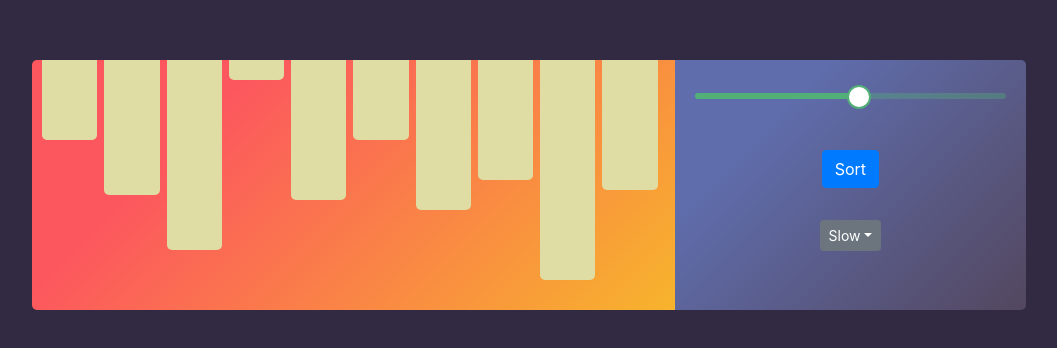
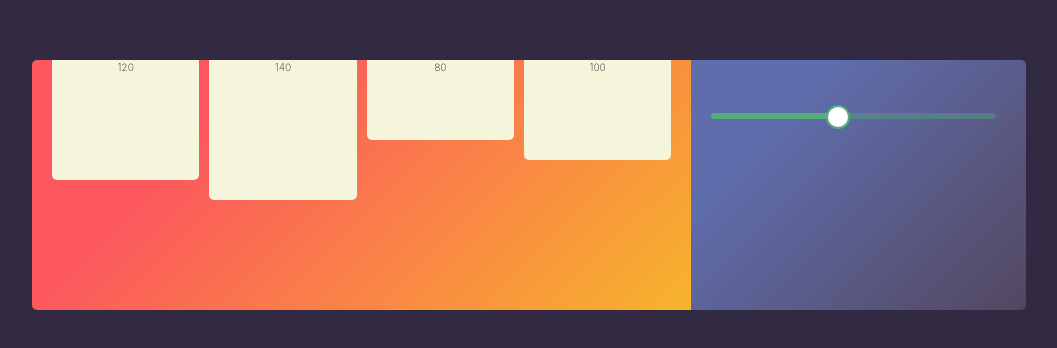
Before and after one commit to RishabhVerma0987/visualsorting, a React (Create React App) app: page / in a window 1280 px wide. Shown: the part 132-480 px from the top of the page, without its empty margins (111-1168 px from the left). Built offline with nearby package versions, Linux system fonts and the light colour scheme.

Commit message:
making new change

```diff
--- a/package.json
+++ b/package.json
@@ -5,6 +5,7 @@
   "dependencies": {
     "@material-ui/core": "^4.3.3",
     "react": "^16.9.0",
+    "react-addons-css-transition-group": "^15.6.2",
     "react-dom": "^16.9.0",
     "react-scripts": "3.1.1"
   },
--- a/src/App.css
+++ b/src/App.css
@@ -17,6 +17,7 @@
   justify-content: flex-end;
   padding: 10px;
   padding-top: 0px;
+  padding-right: 20px;
   flex-direction: row-reverse;
 }
 .container2 {
@@ -28,23 +29,11 @@
   border-top-right-radius: 5px;
   border-bottom-right-radius: 5px;
   flex-direction: column;
-  padding: 20px;
-}
-.container2 .row1 {
-  flex: 1;
-}
-.container2 .row2 {
-  flex: 1;
-  margin: 0 auto;
-}
-.container2 .row3 {
-  flex: 1;
-  margin: 0 auto;
+  padding: 10px;
 }
 
-.container2 .row3 .dropdown-item {
-  font-size: 10px;
+.container2 .row {
+  margin-left: 10px;
+  margin-top: 30px;
+  margin-right: 20px;
 }
-.container2 .row3 .dropdown-menu {
-  background-color: #dea8e6;
-}
--- a/src/App.js
+++ b/src/App.js
@@ -1,71 +1,59 @@
 import React from "react";
 import "./App.css";
+import addBars from "./components/bars/addBars";
 import PrettoSlider from "./components/pretto";
+
 class App extends React.Component {
+  //Not in use
   state = {
-    heightOfBars: [
-      { height: 130, isActive: false },
-      { height: 220, isActive: false },
-      { height: 120, isActive: false },
-      { height: 150, isActive: false },
-      { height: 80, isActive: false },
-      { height: 140, isActive: false },
-      { height: 20, isActive: false },
-      { height: 190, isActive: false },
-      { height: 135, isActive: false },
-      { height: 80, isActive: false }
+    barsList: [
+      { barHeight: 100, barColor: "beige", barOrder: 1 },
+      { barHeight: 80, barColor: "beige", barOrder: 2 },
+      { barHeight: 140, barColor: "beige", barOrder: 3 },
+      { barHeight: 120, barColor: "beige", barOrder: 4 }
     ],
-    numberOfElements: 30,
-    delay: 80
+    numberOfBars: 10
   };
 
-  handleChange = (event, newValue) => {
-    this.setState({ numberOfElements: newValue });
-    this.addelementsTolist();
-  };
-
-  divStyle = (height, isActive) => {
+  //Temporary
+  barStyle = (color, height, order) => {
     var h = height.toString() + "px";
-    if (isActive) {
-      return {
-        backgroundColor: "red",
-        borderBottomLeftRadius: "5px",
-        borderBottomRightRadius: "5px",
-        height: h,
-        fontSize: "8px",
-        marginRight: "7px",
-        flex: 1
-      };
-    }
     return {
-      backgroundColor: "#e0dda4",
+      backgroundColor: color,
+      height: h,
+      flex: 1,
+      marginLeft: "10px",
       borderBottomLeftRadius: "5px",
       borderBottomRightRadius: "5px",
-      height: h,
-      fontSize: "8px",
-      marginRight: "7px",
-      flex: 1
+      order: order,
+      fontSize: "0.8vw",
+      fontWeight: "200",
+      textAlign: "center"
     };
   };
 
   addBars = () => {
-    var barsList = [];
-
-    for (let i = 0; i < this.state.heightOfBars.length; i++) {
-      barsList.push(
+    var tempBarList = [];
+    for (let i = 0; i < this.state.barsList.length; i++) {
+      tempBarList.push(
         <div
-          className="bar"
-          style={this.divStyle(
-            this.state.heightOfBars[i]["height"],
-            this.state.heightOfBars[i]["isActive"]
+          className="Bar"
+          style={this.barStyle(
+            this.state.barsList[i]["barColor"],
+            this.state.barsList[i]["barHeight"],
+            this.state.barsList[i]["barOrder"]
           )}
-          key={i}
-        ></div>
+        >
+          {this.state.barsList[i]["barHeight"]}
+        </div>
       );
     }
-    return barsList;
+    return tempBarList;
   };
-
+  handleChange = (event, newValue) => {
+    this.setState({ numberOfBars: newValue });
+    this.addelementsTolist();
+  };
   getRandomInt(min, max) {
     min = Math.ceil(min);
     max = Math.floor(max);
@@ -75,101 +63,35 @@ class App extends React.Component {
   addelementsTolist = () => {
     //less than 250 //more than 2
     var i = 0;
-    var element = 0;
-    var elementList = [];
-    while (i < this.state.numberOfElements) {
-      element = this.getRandomInt(10, 230);
-      elementList.push({ height: element, isActive: false });
+    var height = 0;
+    var tempBarList = [];
+    while (i < this.state.numberOfBars) {
+      height = this.getRandomInt(10, 230);
+      tempBarList.push({
+        barHeight: height,
+        barColor: "beige",
+        barOrder: i
+      });
       i = i + 1;
     }
     this.setState({
-      heightOfBars: elementList
+      barsList: tempBarList
     });
   };
-
-  changeColor = (newHeightOfBars, index, ans) => {
-    newHeightOfBars[index]["isActive"] = ans;
-    console.log(newHeightOfBars);
-  };
-
-  revertColorsBack = () => {
-    var list = this.state.heightOfBars;
-    for (var i = 0; i < list.length; i++) {
-      list[i]["isActive"] = false;
-    }
-    this.setState({
-      heightsOfBars: list
-    });
-  };
-
-  bubbleSort = async () => {
-    var items = this.state.heightOfBars;
-    var length = items.length;
-
-    var newHeightOfBars = this.state.heightOfBars;
-    for (var i = 0; i < length; i++) {
-      for (var j = 0; j < length - i - 1; j++) {
-        if (items[j]["height"] > items[j + 1]["height"]) {
-          this.changeColor(newHeightOfBars, j, true);
-          var tmp = items[j];
-          items[j] = items[j + 1];
-          items[j + 1] = tmp;
-        }
-        await this.timeout(this.state.delay);
-        this.changeColor(newHeightOfBars, j, false);
-        await this.timeout(this.state.delay);
-
-        this.setState({
-          heightsOfBars: items
-        });
-      }
-    }
-    this.revertColorsBack();
-  };
-  timeout = ms => {
-    return new Promise(resolve => setTimeout(resolve, ms));
-  };
-  sleep = async () => {
-    await this.timeout(1000);
-  };
-
   render() {
     return (
       <div className="container-fluid">
         <div className="container1">{this.addBars()}</div>
         <div className="container2">
-          <div className="row1">
+          <div className="row">
             <PrettoSlider
               valueLabelDisplay="auto"
               aria-label="pretto slider"
-              defaultValue={30}
-              max="55"
+              defaultValue={10}
+              max="20"
               min="2"
               onChange={this.handleChange}
             />
-          </div>
-          <div className="row2">
-            <div className="btn btn-primary" onClick={this.bubbleSort}>
-              Sort
-            </div>
-          </div>
-          <div className="row3">
-            <div class="btn-group">
-              <button
-                class="btn btn-secondary btn-sm dropdown-toggle"
-                type="button"
-                data-toggle="dropdown"
-                aria-haspopup="true"
-                aria-expanded="false"
-              >
-                Slow
-              </button>
-              <div class="dropdown-menu">
-                <a class="dropdown-item">Medium</a>
-                <a class="dropdown-item">Fast</a>
-                <a class="dropdown-item">Very Fast</a>
-              </div>
-            </div>
           </div>
         </div>
       </div>
@@ -177,3 +99,7 @@ class App extends React.Component {
   }
 }
 export default App;
+
+{
+  /* <div className="container1">{addBars(this.state.numberOfBars)}</div> */
+}
--- /dev/null
+++ b/src/components/bars/addBars.js
@@ -0,0 +1,20 @@
+import React from "react";
+var barStyle = () => {
+  return {
+    backgroundColor: "beige",
+    height: "100%",
+    flex: 1,
+    marginLeft: "10px",
+    borderBottomLeftRadius: "5px",
+    borderBottomRightRadius: "5px"
+  };
+};
+
+var addBars = numberOfBars => {
+  var barList = [];
+  for (var i = 0; i < numberOfBars; i++) {
+    barList.push(<div className="Bar" style={barStyle()}></div>);
+  }
+  return barList;
+};
+export default addBars;
```
Also changed, not shown: src/components/sortingTecgniques/QuickSort.js (added), 1 other file (tests, documents, lock files or other folders).
